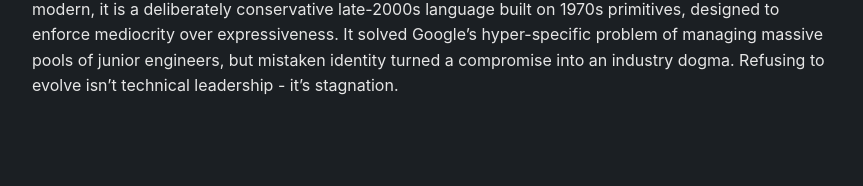
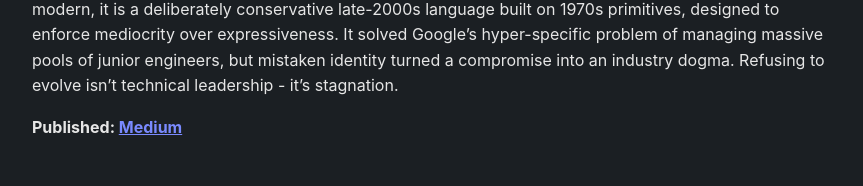
Before and after one commit to saleyn/saleyn.github.io, a Jekyll site: the page built from _posts/2026-08-30-go-modern-misnomer.md, in a window 1280 px wide. Shown: the part 2205-2391 px from the top of the page, without its empty margins (208-1071 px from the left). Built offline with Jekyll 4.4.1, drawn with Linux system fonts in a browser that asks for light colours; before the commit the page ends 2352 px from its top, so only the background shows below that.

Commit message:
Add Medium link

```diff
--- a/_posts/2026-08-30-go-modern-misnomer.md
+++ b/_posts/2026-08-30-go-modern-misnomer.md
@@ -25,3 +25,6 @@
 Go sits in the middle: easier than Rust, less dynamic than Python, less complex than modern C++, less steep to learn than the Erlang/OTP system design principles. That's a reasonable tradeoff if you're a big company with large budget, trying to onboard thousands of developers quickly and keep the codebases looking the same. It's not a bad tool for a lot of microservices work, right? True, until you look at where it gets pushed the hardest. Go became the default language for microservices, but microservices themselves have turned into an architectural trap for most teams. Distributed systems don’t eliminate complexity, they just convert local function calls into network calls, latency budgets, partial failures, and distributed tracing headaches. Go’s lack of strong abstractions, missing algebraic data types, and verbose boilerplate mean that as your domain logic fragments across dozens of repos, you spend more time writing network glue, JSON serialization, and repeated error checks than solving real business problems. It doesn't scale your team's velocity - it just scales your operational overhead.
 
 Calling Go "modern" misunderstands what modern software development actually requires. Go isn't modern, it is a deliberately conservative late-2000s language built on 1970s primitives, designed to enforce mediocrity over expressiveness. It solved Google's hyper-specific problem of managing massive pools of junior engineers, but mistaken identity turned a compromise into an industry dogma. Refusing to evolve isn't technical leadership - it's stagnation.
+
+__Published:
+[Medium](https://medium.com/@saleyn/is-go-still-a-modern-language-in-2026-424476659207)__
```
Also changed, not shown: articles/non-blocking-tcp-server-2.md (+6 -7 lines), articles/non-blocking-tcp-server.md (+1 -1 lines).
